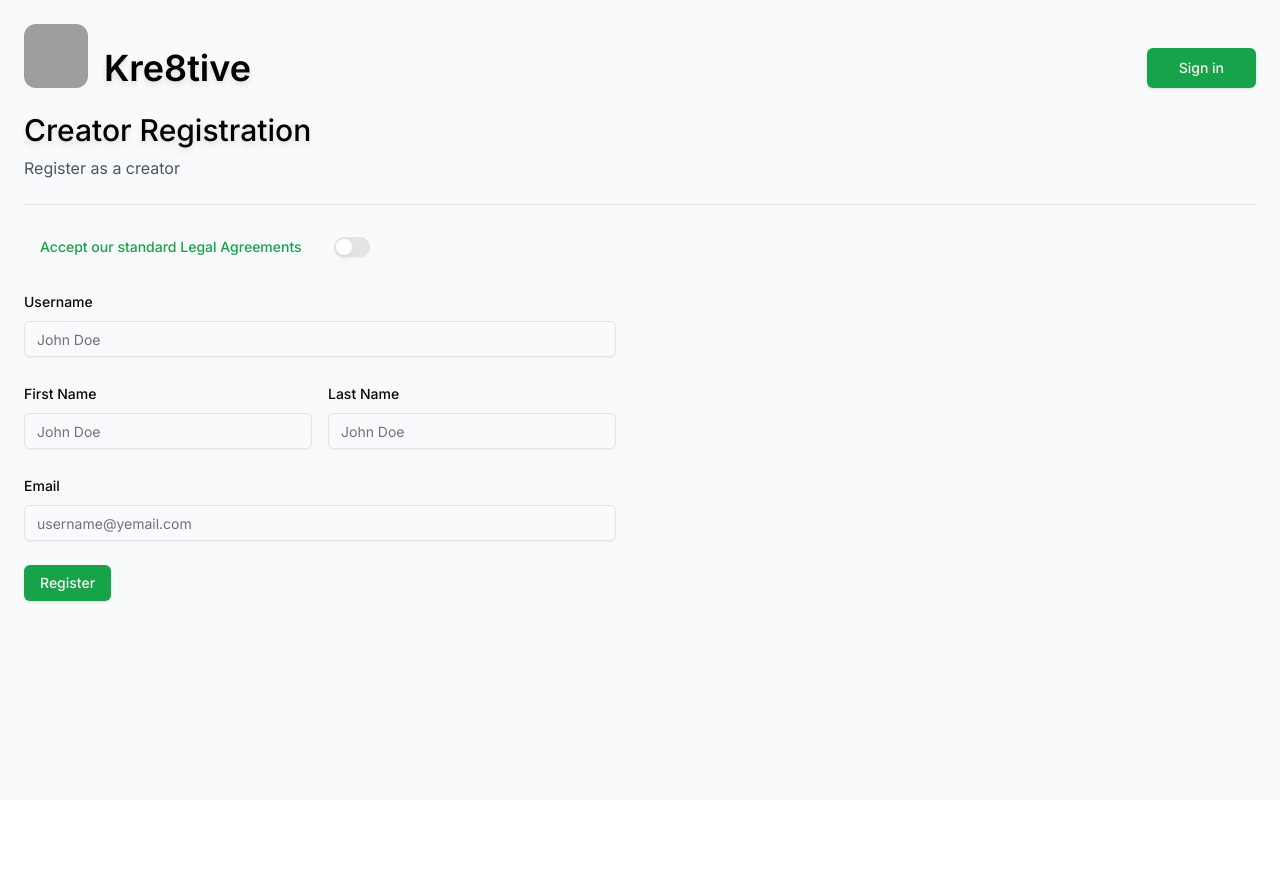
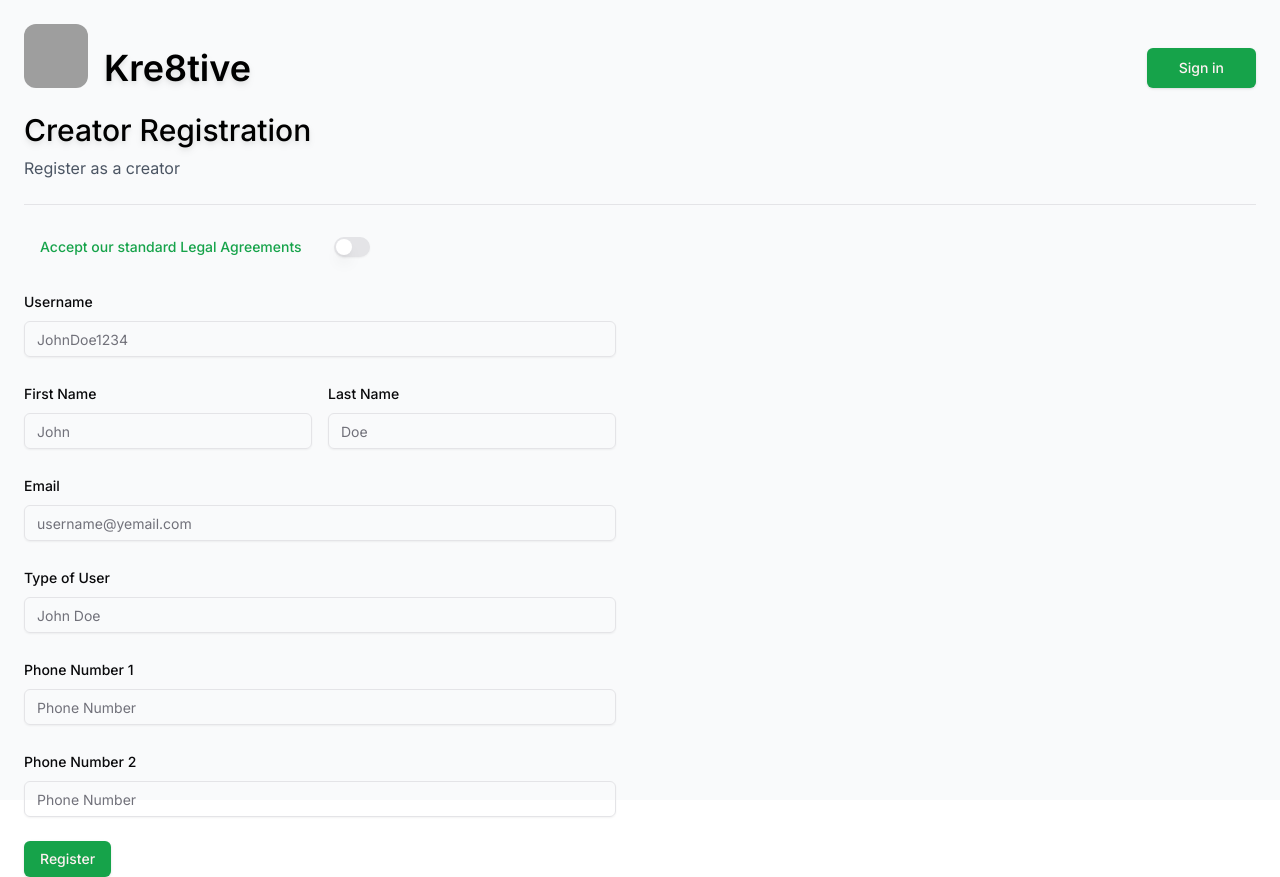
Before and after one commit to nicholavila/Creative-Marketplace, a Next.js app: page /auth/signup-creator in a window 1280 px wide. Before the commit the page ends 800 px from the top, so only its background shows below. Built offline with nearby package versions, Linux system fonts and the light colour scheme; no server answers; grey boxes are pictures that could not be loaded.

Commit message:
feat: add items to registration page

```diff
--- a/app/auth/signup-creator/page.tsx
+++ b/app/auth/signup-creator/page.tsx
@@ -30,12 +30,12 @@ export default function SignUpCreator() {
 
 	const form = useForm<z.infer<typeof CreatorRegisterSchema>>({
 		resolver: zodResolver(CreatorRegisterSchema),
-		defaultValues: {
-			username: "",
-			firstname: "",
-			lastname: "",
-			email: "",
-		}
+		// defaultValues: {
+		// 	username: "",
+		// 	firstname: "",
+		// 	lastname: "",
+		// 	email: "",
+		// }
 	});
 
 	const onSubmit = (values: z.infer<typeof CreatorRegisterSchema>) => {
@@ -75,7 +75,7 @@ export default function SignUpCreator() {
 									<FormItem>
 										<FormLabel>Username</FormLabel>
 										<FormControl>
-											<Input disabled={isPending} placeholder="John Doe" {...field} />
+											<Input disabled={isPending} placeholder="JohnDoe1234" {...field} />
 										</FormControl>
 										<FormMessage />
 									</FormItem>
@@ -89,7 +89,7 @@ export default function SignUpCreator() {
 										<FormItem className="w-1/2">
 											<FormLabel>First Name</FormLabel>
 											<FormControl>
-												<Input disabled={isPending} placeholder="John Doe" {...field} />
+												<Input disabled={isPending} placeholder="John" {...field} />
 											</FormControl>
 											<FormMessage />
 										</FormItem>
@@ -102,7 +102,7 @@ export default function SignUpCreator() {
 										<FormItem className="w-1/2">
 											<FormLabel>Last Name</FormLabel>
 											<FormControl>
-												<Input disabled={isPending} placeholder="John Doe" {...field} />
+												<Input disabled={isPending} placeholder="Doe" {...field} />
 											</FormControl>
 											<FormMessage />
 										</FormItem>
@@ -127,6 +127,45 @@ export default function SignUpCreator() {
 									</FormItem>
 								)}
 							/>
+							<FormField
+								control={form.control}
+								name="typeOfUser"
+								render={({ field }) => (
+									<FormItem>
+										<FormLabel>Type of User</FormLabel>
+										<FormControl>
+											<Input disabled={isPending} placeholder="John Doe" {...field} />
+										</FormControl>
+										<FormMessage />
+									</FormItem>
+								)}
+							/>
+							<FormField
+								control={form.control}
+								name="phone1"
+								render={({ field }) => (
+									<FormItem>
+										<FormLabel>Phone Number 1</FormLabel>
+										<FormControl>
+											<Input disabled={isPending} placeholder="Phone Number" {...field} />
+										</FormControl>
+										<FormMessage />
+									</FormItem>
+								)}
+							/>
+							<FormField
+								control={form.control}
+								name="phone2"
+								render={({ field }) => (
+									<FormItem>
+										<FormLabel>Phone Number 2</FormLabel>
+										<FormControl>
+											<Input disabled={isPending} placeholder="Phone Number" {...field} />
+										</FormControl>
+										<FormMessage />
+									</FormItem>
+								)}
+							/>
 						</section>
 						<section className="w-1/2">
 
```
